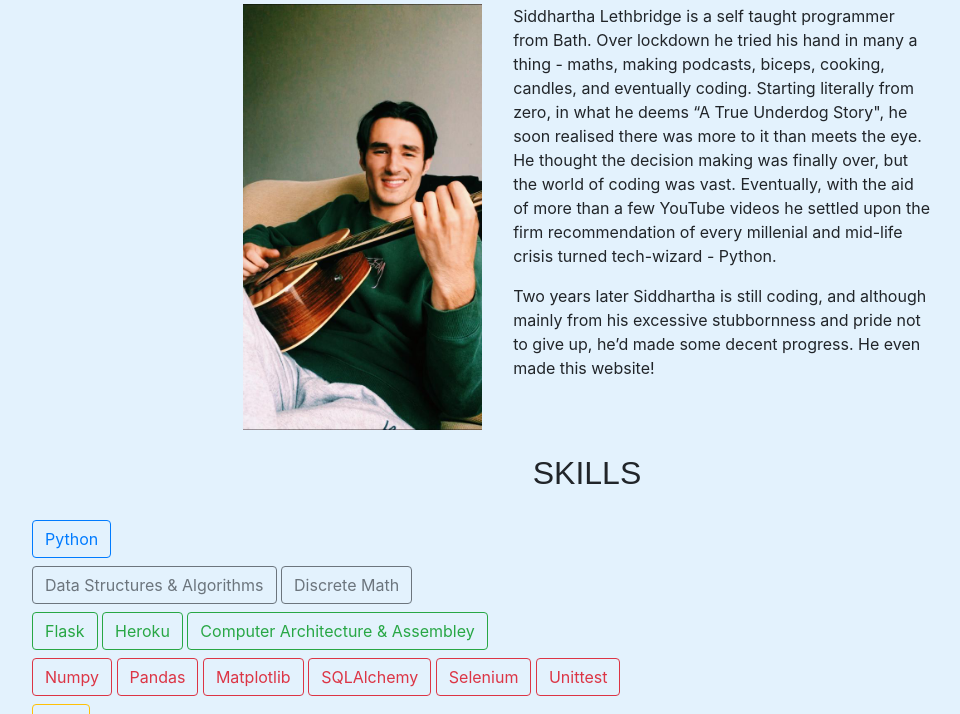
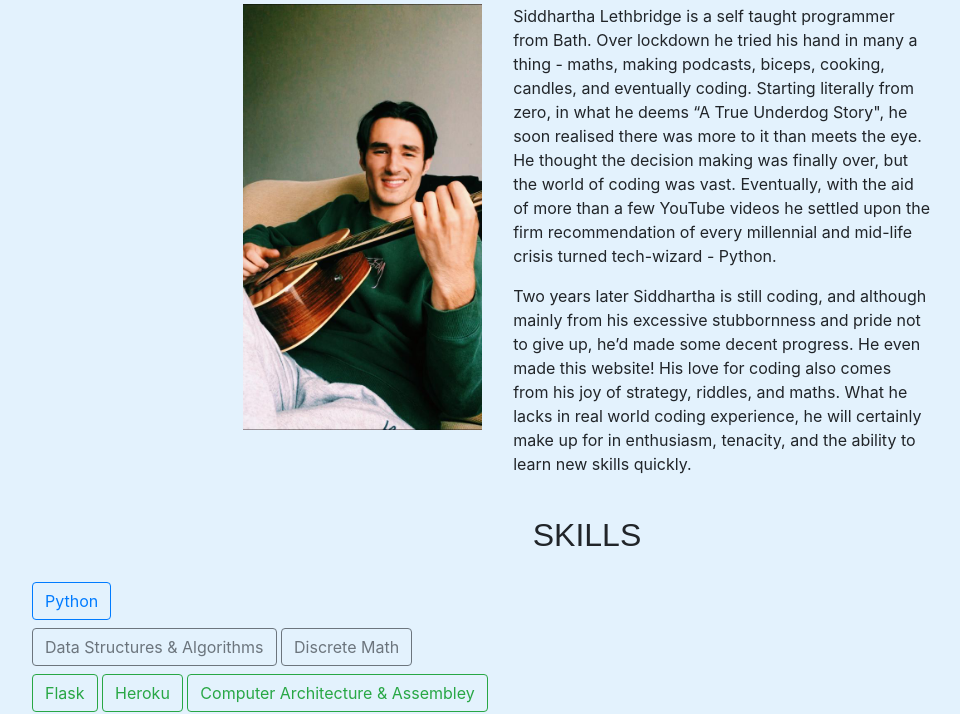
Before and after one commit to sidneysquidney/personal_portfolio, a Flask app: page / in a window 1280 px wide. Shown: the part 204-918 px from the top of the page, without its empty margins (53-1013 px from the left). Run offline with Flask 2, Linux system fonts and the light colour scheme; some libraries are stand-ins or nearby versions; some web fonts are replaced.

Commit message:
added to bio

```diff
--- a/templates/index.html
+++ b/templates/index.html
@@ -16,11 +16,14 @@
              He thought the decision making was finally over,
              but the world of coding was vast. Eventually,
              with the aid of more than a few YouTube videos he
-             settled upon the firm recommendation of every millenial and mid-life
+             settled upon the firm recommendation of every millennial and mid-life
              crisis turned tech-wizard - Python.</p>
         <p>Two years later Siddhartha is still coding,
             and although mainly from his excessive stubbornness and pride not to give up,
-            he’d made some decent progress. He even made this website!</p>
+            he’d made some decent progress. He even made this website! His love for coding also comes from his joy of strategy,
+            riddles, and maths. What he lacks in real world coding experience,
+            he will certainly make up for in enthusiasm, tenacity,
+            and the ability to learn new skills quickly.</p>
     </div>
 </div>
 <h2 class='row justify-content-center my-4 title-font'>SKILLS</h2>
```
